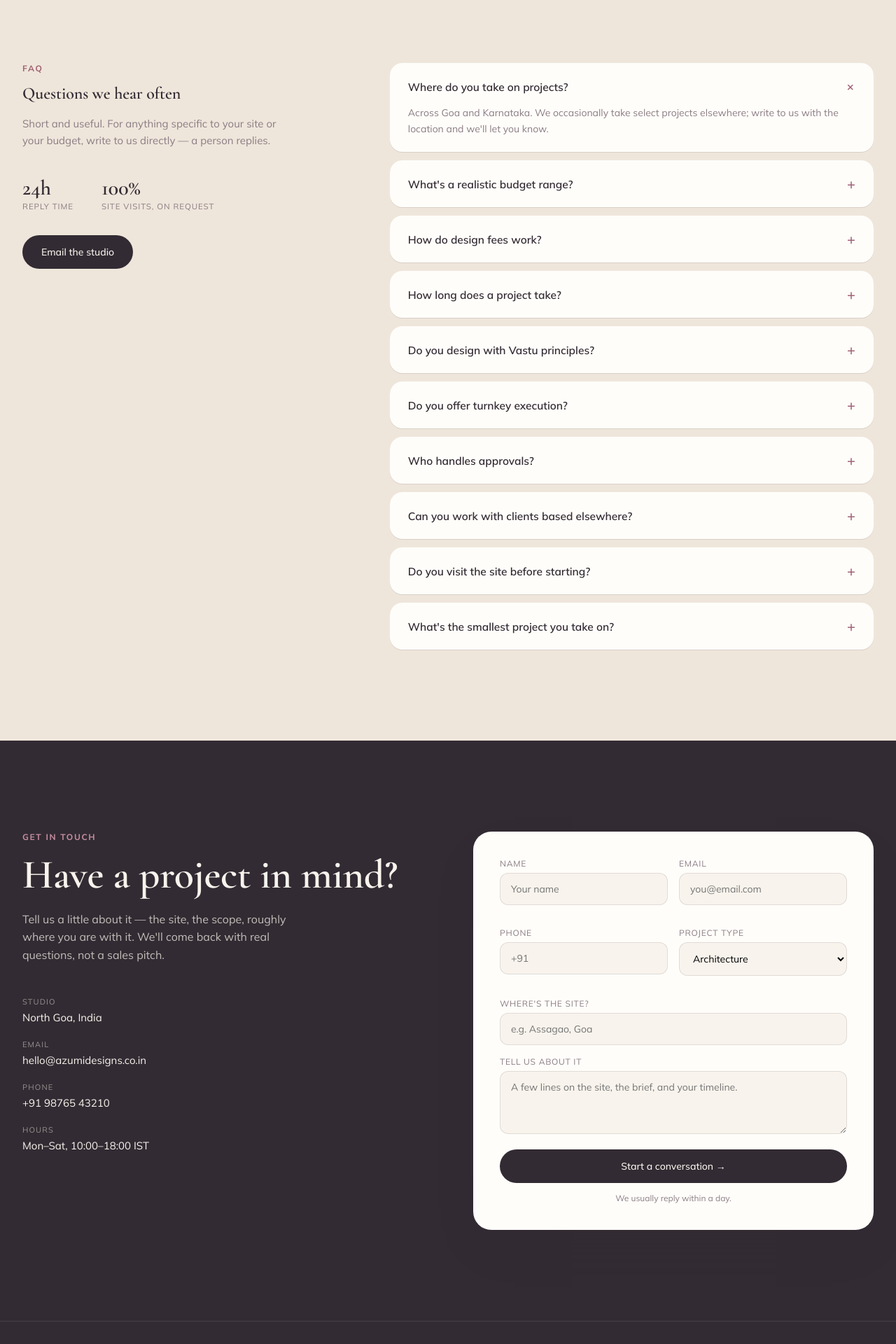
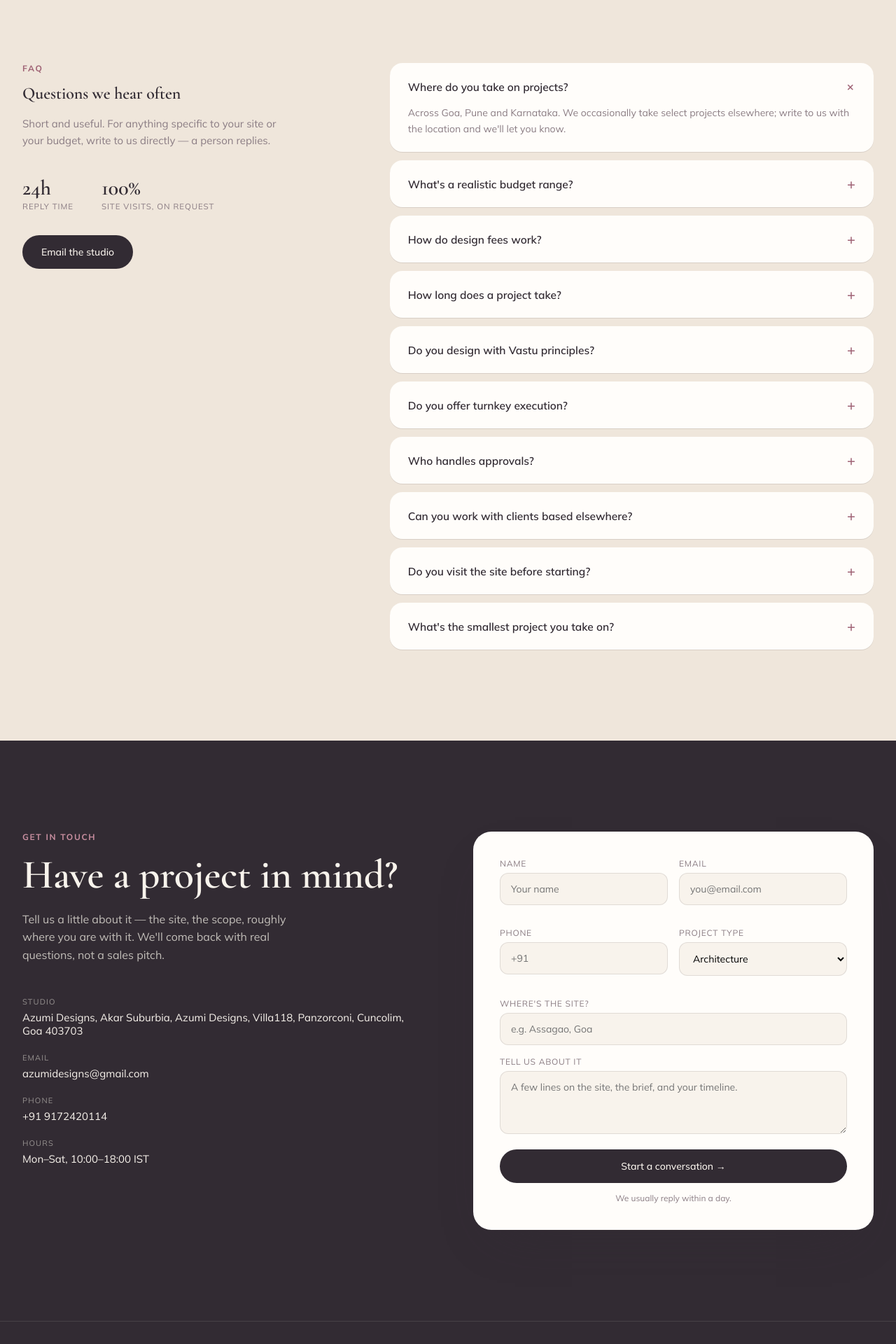
Before and after one commit to prafull4488/azumi-ops, a React (Vite) app: page / in a window 1280 px wide. Shown: the part 8240-10160 px from the top of the page at 70% size. Built offline with nearby package versions, Linux system fonts and the light colour scheme.

Commit message:
Contact fixes

```diff
--- a/src/data/defaultData.js
+++ b/src/data/defaultData.js
@@ -117,7 +117,7 @@ export const DEFAULT_DATA = {
     { tag: 'Approvals', title: 'Panchayat Approvals: A Plain-English Guide', excerpt: 'What gets submitted, in what order, and how long it typically takes.', date: 'May 2026', read: '8 min read', image: '/images/journal/Turnkey.jpeg' }
   ],
   faq: [
-    { q: 'Where do you take on projects?', a: "Across Goa and Karnataka. We occasionally take select projects elsewhere; write to us with the location and we'll let you know." },
+    { q: 'Where do you take on projects?', a: "Across Goa, Pune and Karnataka. We occasionally take select projects elsewhere; write to us with the location and we'll let you know." },
     { q: "What's a realistic budget range?", a: 'Most homes we design range widely by scope and finish level. Share your site size and rough brief and we\u2019ll give you an honest range early on.' },
     { q: 'How do design fees work?', a: 'Fees are typically a percentage of construction cost, phased across concept, design development and execution — outlined clearly in your proposal.' },
     { q: 'How long does a project take?', a: 'A typical home takes 3–5 months of design and 10–14 months to build, depending on size and site conditions.' },
@@ -129,9 +129,9 @@ export const DEFAULT_DATA = {
     { q: "What's the smallest project you take on?", a: "We generally take on full homes and larger interior projects; for smaller renovations, write in and we'll be upfront about fit." }
   ],
   contact: {
-    address: 'North Goa, India',
-    email: 'hello@azumidesigns.co.in',
-    phone: '+91 98765 43210',
+    address: 'Azumi Designs, Akar Suburbia, Azumi Designs, Villa118, Panzorconi, Cuncolim, Goa 403703',
+    email: 'azumidesigns@gmail.com',
+    phone: '+91 9172420114',
     hours: 'Mon–Sat, 10:00–18:00 IST'
   }
 };
```
Also changed, not shown: 1 other file (tests, documents, lock files or other folders).
